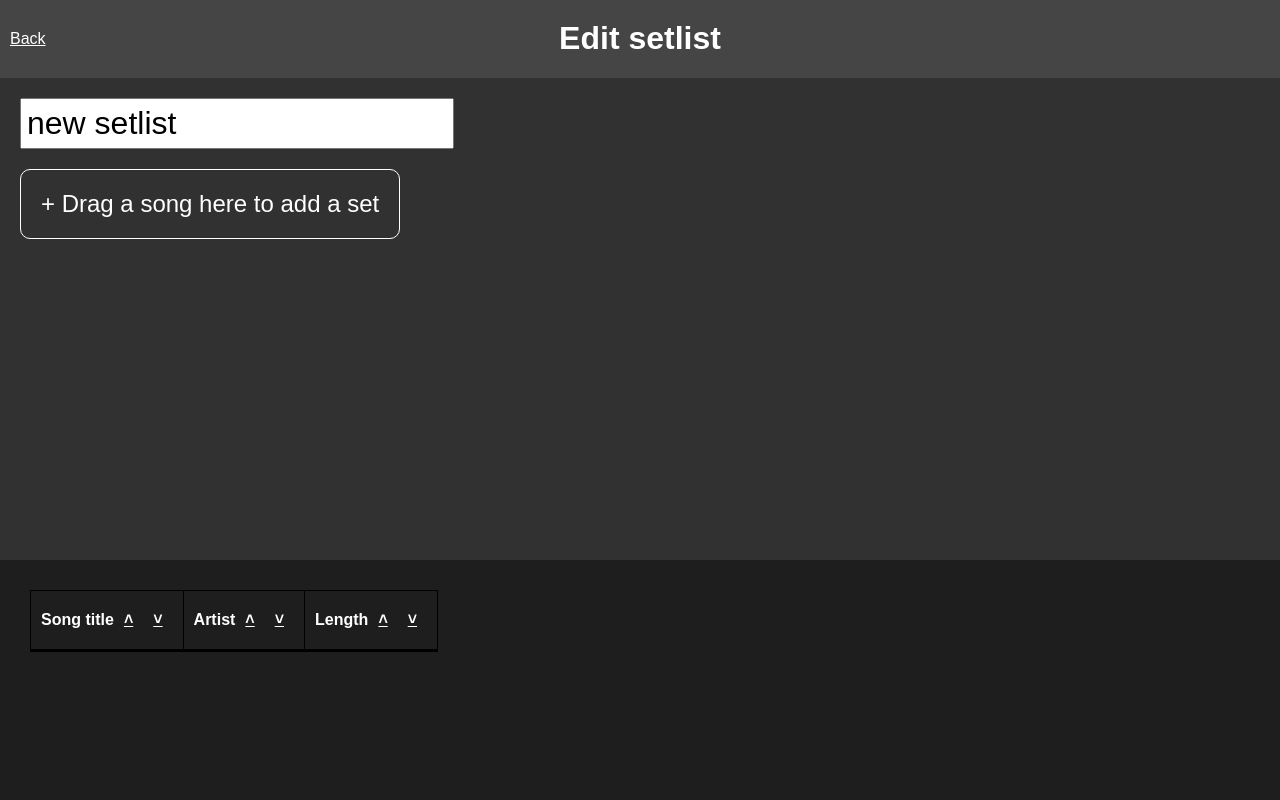
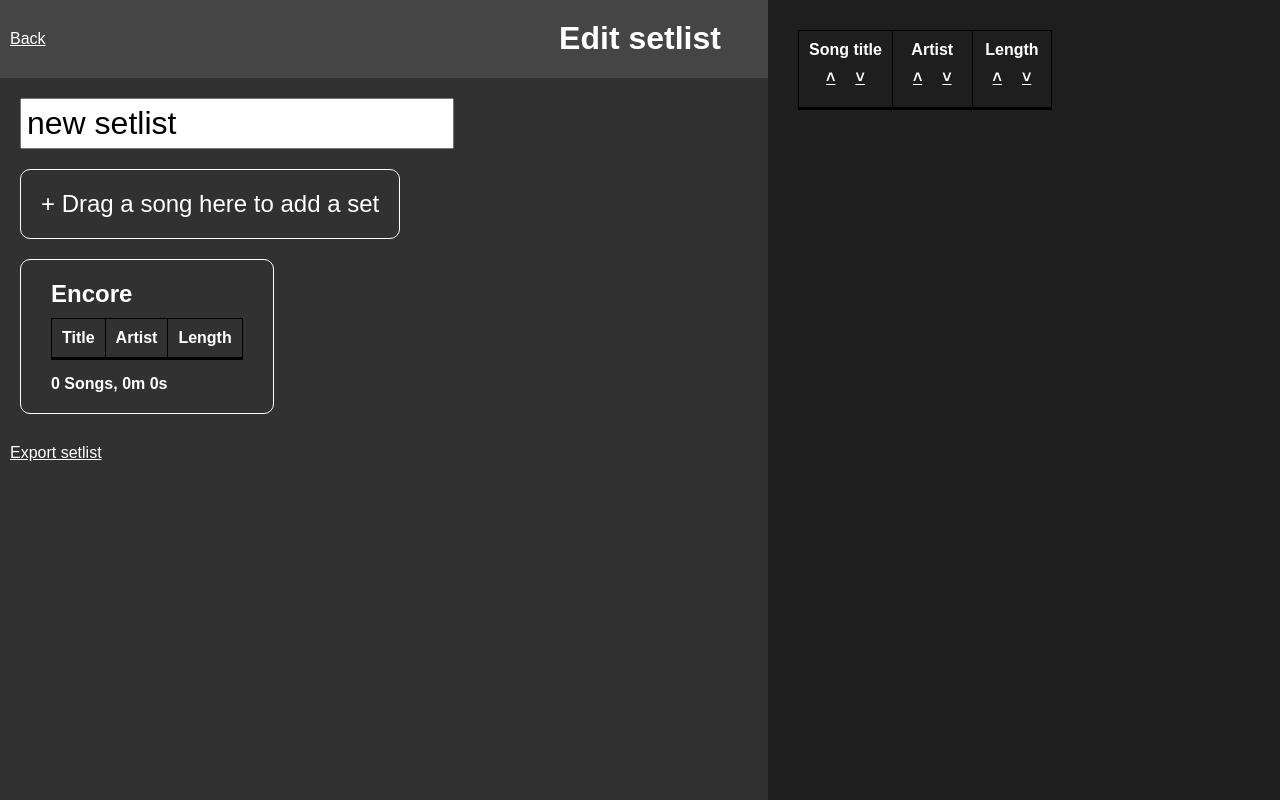
Before and after one commit to LSchlierf/setlist-front, a React (Create React App) app: page / in a window 1280 px wide. Both pictures are taken after a click on the element "+ Create new setlist". Built offline with nearby package versions, Linux system fonts and the light colour scheme.

Commit message:
added encore to sets

```diff
--- a/src/EditSetlist.css
+++ b/src/EditSetlist.css
@@ -5,14 +5,16 @@
 }
 
 .repertoireBank {
-    position: relative;
+    position: absolute;
+    right: 0;
     /* bottom: 0 !important; */
-    min-height: 30vh;
-    height: 30vh;
-    max-height: 30vh;
+    /* min-height: 30vh; */
+    /* height: 30vh; */
+    /* max-height: 30vh; */
     /* flex: 1; */
-    width: 100vw;
-    overflow-x: scroll;
+    width: 40vw;
+    height: 100vh;
+    overflow: scroll;
     background-color: rgb(30, 30, 30);
 }
 
@@ -63,3 +65,14 @@
     font-size: xx-large;
     padding: 5px;
 }
+
+.repCategory {
+    display: flex;
+    flex-direction: column;
+}
+
+.categoryAction {
+    display: flex;
+    flex-direction: row;
+    justify-content: center;
+}
--- a/src/EditSetlist.js
+++ b/src/EditSetlist.js
@@ -104,6 +104,7 @@ export default function EditSetlist() {
         let from = e.dataTransfer.getData('from')
         let newSets = setlist.sets
         let song = fullRepertoire.songs.find((s) => s.id === songID)
+        let newEncore = setlist.encore
         if (from === 'repertoire') {
           setRepertoire({
             ...repertoire,
@@ -112,6 +113,8 @@ export default function EditSetlist() {
         } else if (from.startsWith('set-')) {
           let setIndex = Number(from.substring(4))
           newSets = [...newSets.slice(0, setIndex), newSets[setIndex].filter((s) => s.id !== songID), ...newSets.slice(setIndex + 1)]
+        } else if (from === 'encore') {
+          newEncore = newEncore.filter((s) => s.id !== songID)
         }
         let newSet = set.filter((s) => s.id !== songID)
         let y = e.clientY
@@ -138,7 +141,8 @@ export default function EditSetlist() {
         }
         setSetlist(storage.updateSetlist(id, {
           ...setlist,
-          sets: newSets
+          sets: newSets,
+          encore: newEncore
         }))
       }}>
         <div className='singleSetHead'>
@@ -149,10 +153,10 @@ export default function EditSetlist() {
               ...repertoire,
               songs: [...repertoire.songs, ...set]
             }
-            setSetlist({
+            setSetlist(storage.updateSetlist(id, {
               ...setlist,
               sets: newSets
-            })
+            }))
             lastSort.func(lastSort.asc, newRep, lastSort.cat)
           }}>
             ✘ Delete set
@@ -167,7 +171,7 @@ export default function EditSetlist() {
               Artist
             </th>
             <th>
-              length
+              Length
             </th>
             {repertoire.categories.map((c) =>
               <th>
@@ -196,7 +200,7 @@ export default function EditSetlist() {
             ...setlist,
             concert: input.value
           }))
-        }}/>
+        }} />
         {setlist.sets.map(setDisplay)}
         <div className='newSet' onDragOver={(e) => e.preventDefault()} onDrop={(e) => {
           const songID = e.dataTransfer.getData('id')
@@ -221,13 +225,88 @@ export default function EditSetlist() {
         }}>
           + Drag a song here to add a set
         </div>
+        <div className='singleSet' onDragOver={(e) => e.preventDefault()} onDrop={(e) => {
+          e.preventDefault()
+          const songID = e.dataTransfer.getData('id')
+          const from = e.dataTransfer.getData('from')
+          console.log(songID, from)
+          if (from === 'encore') {
+            return
+          }
+          const song = fullRepertoire.songs.find((s) => s.id === songID)
+          let newSets = setlist.sets
+          if (from === 'repertoire') {
+            setRepertoire({
+              ...repertoire,
+              songs: repertoire.songs.filter((s) => s.id !== songID)
+            })
+          } else if (from.startsWith('set-')) {
+            const setIndex = Number(from.substring(4))
+            newSets = [...newSets.slice(0, setIndex), newSets[setIndex].filter((s) => s.id !== songID), ...newSets.slice(setIndex + 1)]
+          }
+          const songs = document.getElementsByClassName('encore')
+          const y = e.clientY
+          let newEncore = setlist.encore
+          if (songs.length === 0 || y < songs[0].getBoundingClientRect().top) {
+            newEncore = [song, ...newEncore]
+          } else if (y > songs[songs.length - 1].getBoundingClientRect().bottom) {
+            newEncore = [...newEncore, song]
+          } else {
+            for (let i = 0; i < songs.length; i++) {
+              let top = songs[i].getBoundingClientRect().top
+              let bottom = songs[i].getBoundingClientRect().bottom
+              if (y >= top && y <= bottom) {
+                if (y - top < bottom - y) {
+                  newEncore = [...newEncore.slice(0, i), song, ...newEncore.slice(i)]
+                } else {
+                  newEncore = [...newEncore.slice(0, i + 1), song, ...newEncore.slice(i + 1)]
+                }
+              }
+            }
+          }
+          setSetlist(storage.updateSetlist(id, {
+            ...setlist,
+            sets: newSets,
+            encore: newEncore
+          }))
+        }}>
+          <div className='singleSetHead'>
+            Encore
+          </div>
+          <table>
+            <thead>
+              <th>
+                Title
+              </th>
+              <th>
+                Artist
+              </th>
+              <th>
+                Length
+              </th>
+              {repertoire.categories.map((c) =>
+                <th>
+                  {c.title}
+                </th>
+              )}
+            </thead>
+            <tbody>
+              {setlist.encore.map(songRow('encore'))}
+            </tbody>
+          </table>
+          <div className='singleSetFoot'>
+            {setlist.encore.length} Songs, {setLength(setlist.encore)}
+          </div>
+        </div>
+        <div className='button' >
+          Export setlist
+        </div>
         {/* {JSON.stringify(setlist)} */}
       </div>
       <div className='repertoireBank' onDragOver={(e) => e.preventDefault()} onDrop={(e) => {
         e.preventDefault()
         const songID = e.dataTransfer.getData('id')
         const from = e.dataTransfer.getData('from')
-        console.log(songID, from)
         if (from === 'repertoire') {
           return
         }
@@ -237,40 +316,53 @@ export default function EditSetlist() {
             ...setlist,
             sets: [...setlist.sets.slice(0, setIndex), setlist.sets[setIndex].filter((s) => s.id !== songID), ...setlist.sets.slice(setIndex + 1)]
           }))
+        } else if (from === 'encore') {
+          setSetlist(storage.updateSetlist(id, {
+            ...setlist,
+            encore: setlist.encore.filter((s) => s.id !== songID)
+          }))
+        }
         lastSort.func(lastSort.asc, {
           ...repertoire,
           songs: [...repertoire.songs, fullRepertoire.songs.find((s) => s.id === songID)]
         }, lastSort.cat)
-        }
       }}>
         <table>
           <thead>
             <th>
-              <div className='category' >
+              <div className='repCategory' >
                 Song title
+                <div className='categoryAction'>
                   <div className='button' onClick={() => sortByName(true, repertoire)}>˄</div>
                   <div className='button' onClick={() => sortByName(false, repertoire)}>˅</div>
                 </div>
+              </div>
             </th>
             <th>
-              <div className='category'>
+              <div className='repCategory'>
                 Artist
+                <div className='categoryAction'>
                   <div className='button' onClick={() => sortByArtist(true, repertoire)}>˄</div>
                   <div className='button' onClick={() => sortByArtist(false, repertoire)}>˅</div>
                 </div>
+              </div>
             </th>
             <th>
-              <div className='category'>
+              <div className='repCategory'>
                 Length
+                <div className='categoryAction'>
                   <div className='button' onClick={() => sortByLength(true, repertoire)}>˄</div>
                   <div className='button' onClick={() => sortByLength(false, repertoire)}>˅</div>
                 </div>
+              </div>
             </th>
             {repertoire.categories.map((c) => <th>
-              <div className='category'>
+              <div className='repCategory'>
                 {c.title}
+                <div className='categoryAction'>
                   <div className='button' onClick={() => sortByCat(true, repertoire, c)}>˄</div>
                   <div className='button' onClick={() => sortByCat(false, repertoire, c)}>˅</div>
+                </div>
               </div>
             </th>)}
           </thead>
```
Lines whose indentation alone changed are shown as unchanged.
